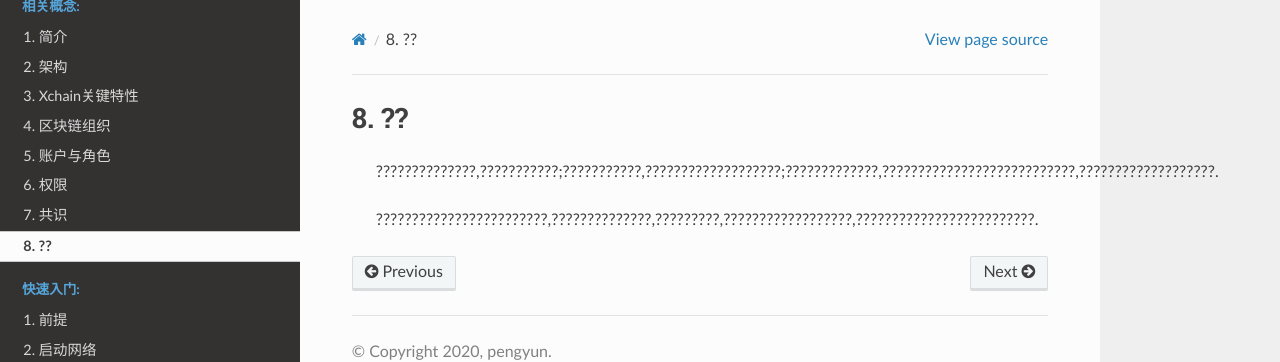
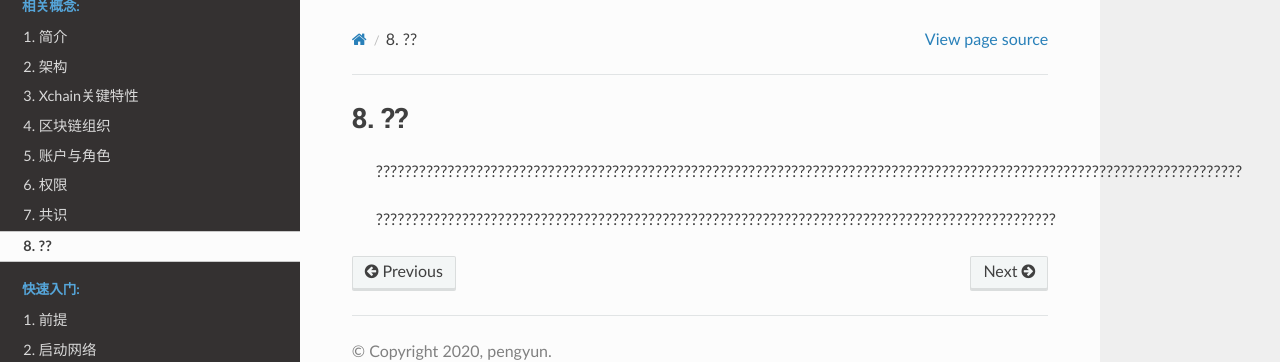
Before and after one commit to XAbaiyangdian/xchaindoc, a Sphinx documentation site: the page built from source/introduction/Ledger.md, in a window 1280 px wide. Shown: the top 362 px of the page. Built offline with Sphinx 7.4.7 and the Read the Docs theme 2.0.0, drawn with Linux system fonts in a browser that asks for light colours; pages that are not in the unit, such as notebooks, are missing from menus.

Commit message:
update introduction

```diff
--- a/source/introduction/Ledger.md
+++ b/source/introduction/Ledger.md
@@ -1,4 +1,5 @@
 # ??
-&emsp;&emsp;??????????????,???????????;???????????,???????????????????;?????????????,???????????????????????????,???????????????????.
 
-&emsp;&emsp;????????????????????????,??????????????,?????????,??????????????????,?????????????????????????.
+&emsp;&emsp;?????????????????????????????????????????????????????????????????????????????????????????????????????????????????????????
+
+&emsp;&emsp;???????????????????????????????????????????????????????????????????????????????????????????????
```
